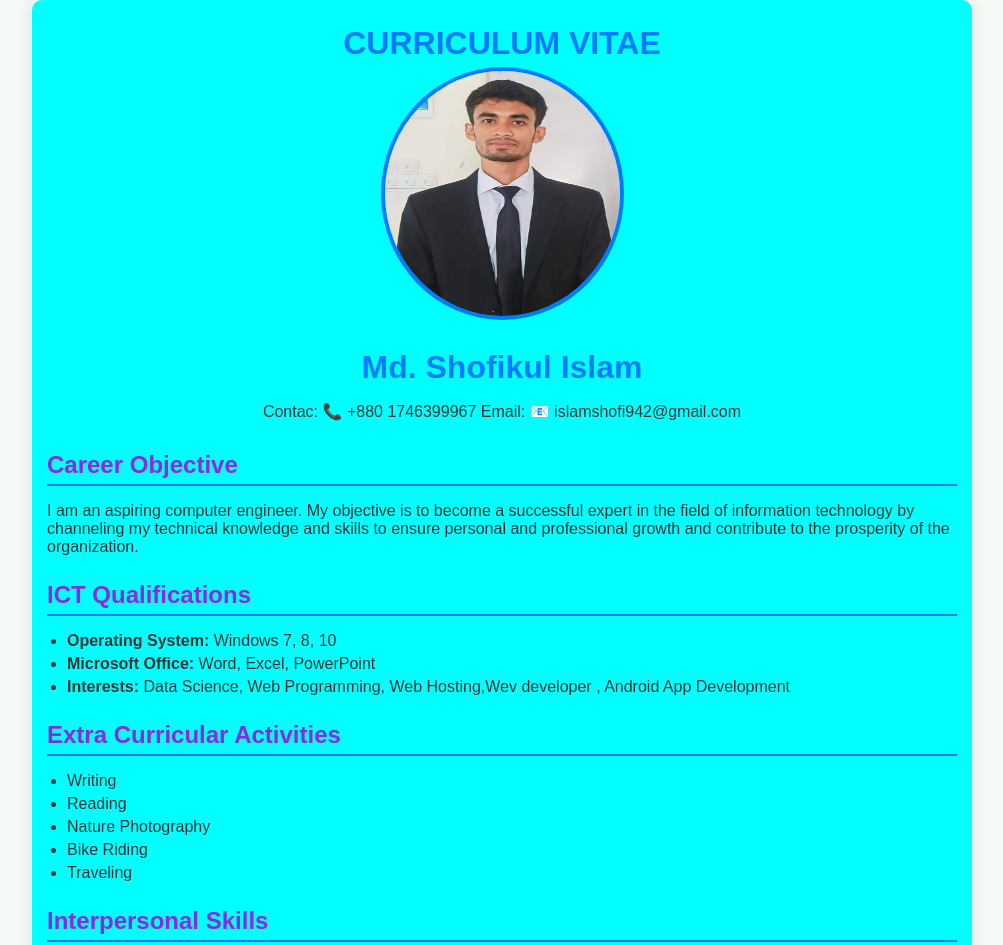
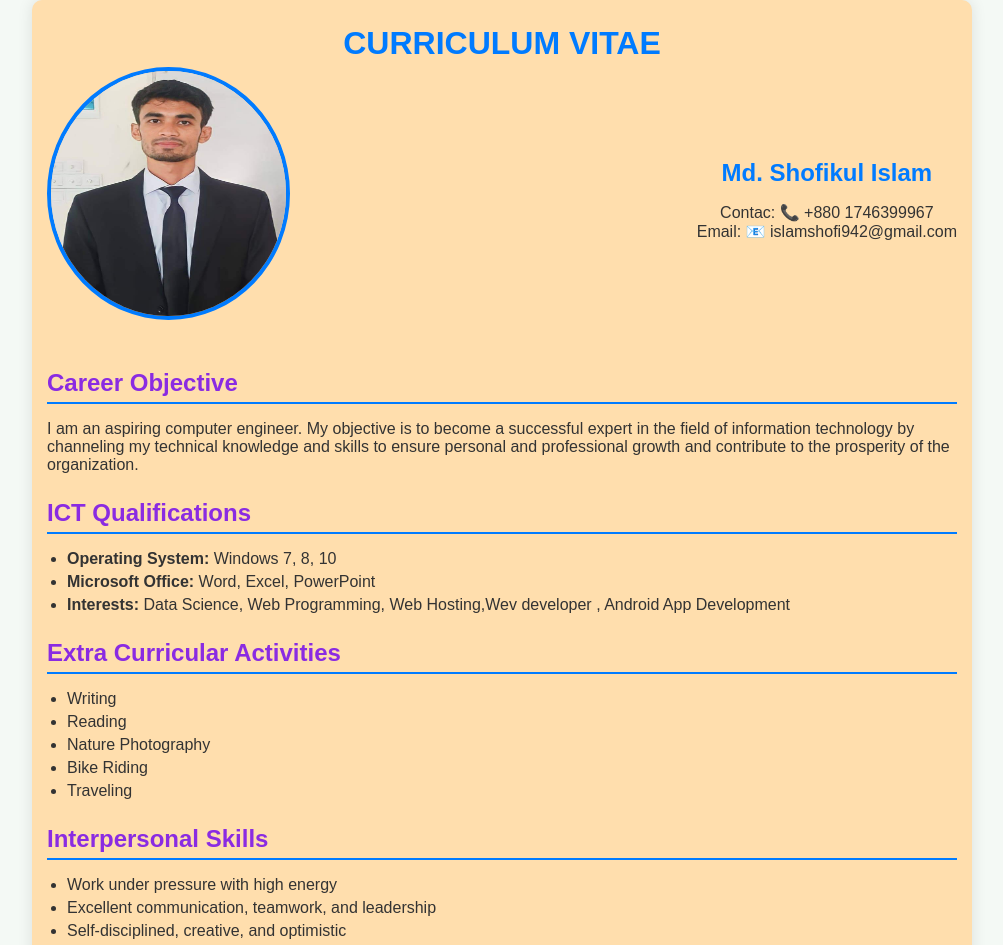
Before and after one commit to Shofikul2024/shofikul-practice-cv, a plain HTML site: page index.html in a window 1280 px wide. Shown: the top 945 px of the page, without its empty margins (138-1141 px from the left). Drawn offline with Linux system fonts and the light colour scheme.

```diff
--- a/index.html
+++ b/index.html
@@ -10,9 +10,17 @@
   <div class="cv-container">
      <header>
         <h1> CURRICULUM VITAE</h1>
-      <img src="/styles/shofikul.jpg" alt="Shofikul Islam" class="profile-img">
-      <h1>Md. Shofikul Islam</h1>
-      <p>Contac: 📞 +880 1746399967                    Email:   📧 islamshofi942@gmail.com</p>
+
+
+        <div class="header-container">
+
+
+            <div>  <img src="/styles/shofikul.jpg" alt="Shofikul Islam" class="profile-img"> </div>
+
+      <div>   <h2>Md. Shofikul Islam</h2>
+      <p>Contac: 📞 +880 1746399967           <br>         Email:   📧 islamshofi942@gmail.com</p></div>
+
+        </div>
     </header>
 
 
--- a/styles/styles.css
+++ b/styles/styles.css
@@ -1,5 +1,8 @@
  *{
-   background-color: aqua;
+   /* background-color: aqua; */
+   /* background-color:darkseagreen; */
+   background-color:navajowhite;
+
 
 
  }
@@ -10,6 +13,15 @@
   margin: 0;
   padding: 0;
   color: #333;
+
+}
+
+
+.header-container{
+
+display: flex ;
+align-items: center;
+justify-content: space-between;
 
 }
 
@@ -40,7 +52,7 @@
   /* align-items: flex-start; */
 }
 
-h1 {
+h1 , h2 {
   margin: 10px 0 5px;
   color: #007bff;
 }
```
